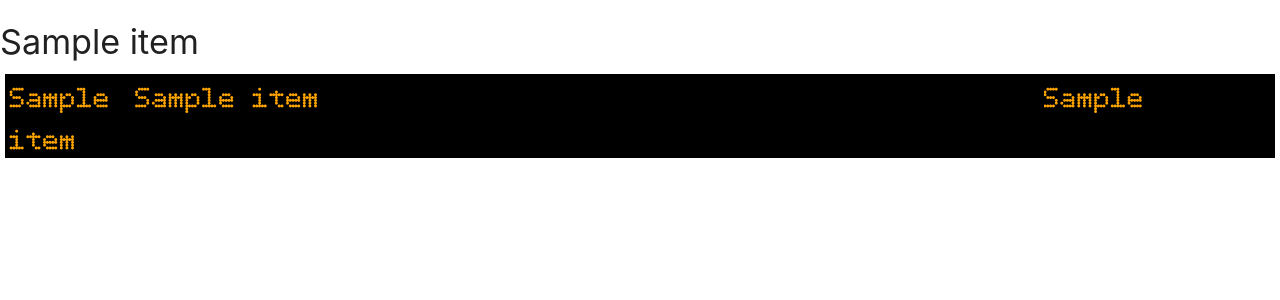
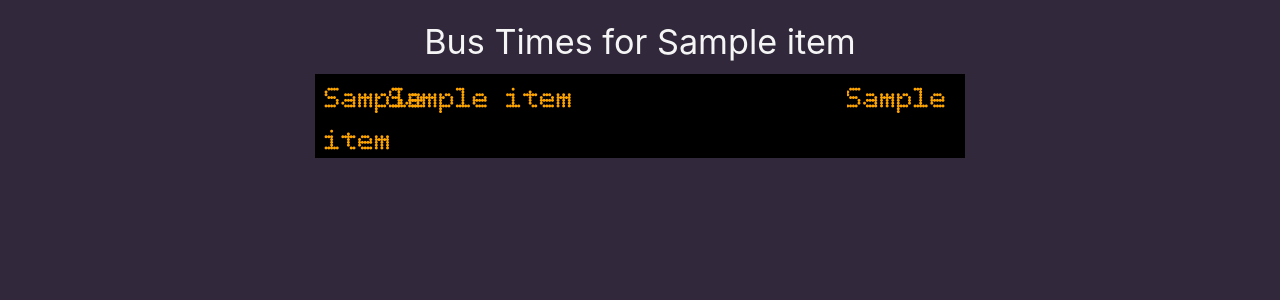
Before and after one commit to thomasmarr/bustimes, a Flask app: template flaskapp/templates/main/home.html in a window 1280 px wide. Shown: the top 300 px of the page. Run offline with Flask 2, Linux system fonts and the light colour scheme; the template is opened without the code that fills it: most values are stand-ins (such as "Sample title", 1, 10 or a date in 2020); some web fonts are replaced.

Commit message:
tweak styling

```diff
--- a/flaskapp/static/css/styles.css
+++ b/flaskapp/static/css/styles.css
@@ -1,9 +1,19 @@
+body{
+    background-color:#32283c;
+}
+
+.header{
+    color:whitesmoke;
+    text-align:center;
+}
+
 .data-wrapper{
-    margin: 0 5px 0 5px;
+    margin: auto;
     font-family: 'bpdotsbold', Arial, sans-serif;
     font-size: 28px;
     color: orange;
     background-color: black;
+    max-width:650px;
 }
 
 .line-wrapper{
@@ -12,7 +22,7 @@
 }
 
 .data-left{
-    margin: 0 0 0 5px;
+    margin: 0 0 0 10px;
     min-width:45px;
 }
 
@@ -27,7 +37,7 @@
 }
 
 .data-right{
-    margin: 0 5px 0 0;
+    margin: 0 10px 0 0;
     overflow-x: hidden;
     white-space: nowrap;
     overflow-x: scroll;
--- a/flaskapp/templates/main/home.html
+++ b/flaskapp/templates/main/home.html
@@ -1,11 +1,12 @@
 {% extends 'boilerplate.html' %} {% block content %}
-<h4>
-    {% if response[0] is not none %}
-        {{response[0]['stationName']}}
-    {% endif %}
-</h2>
-{% for item in response %}
+<div class="header"><h4>
+Bus Times
+{% if response[0] is not none %}
+for {{response[0]['stationName']}}
+{% endif %}
+</h2></div>
 <div class="data-wrapper">
+    {% for item in response %}
     <div class="line-wrapper">
         <div class="data-left">
             {{item['lineName']}}
@@ -14,9 +15,9 @@
             {{item['destinationName']}}
         </div>
         <div class="data-right">
-            {{item['expectedArrival']}}
+            {{item['expectedArrivalString']}}
         </div>
     </div>
+    {% endfor %}
 </div>
-{% endfor %}
 {% endblock %}
```
